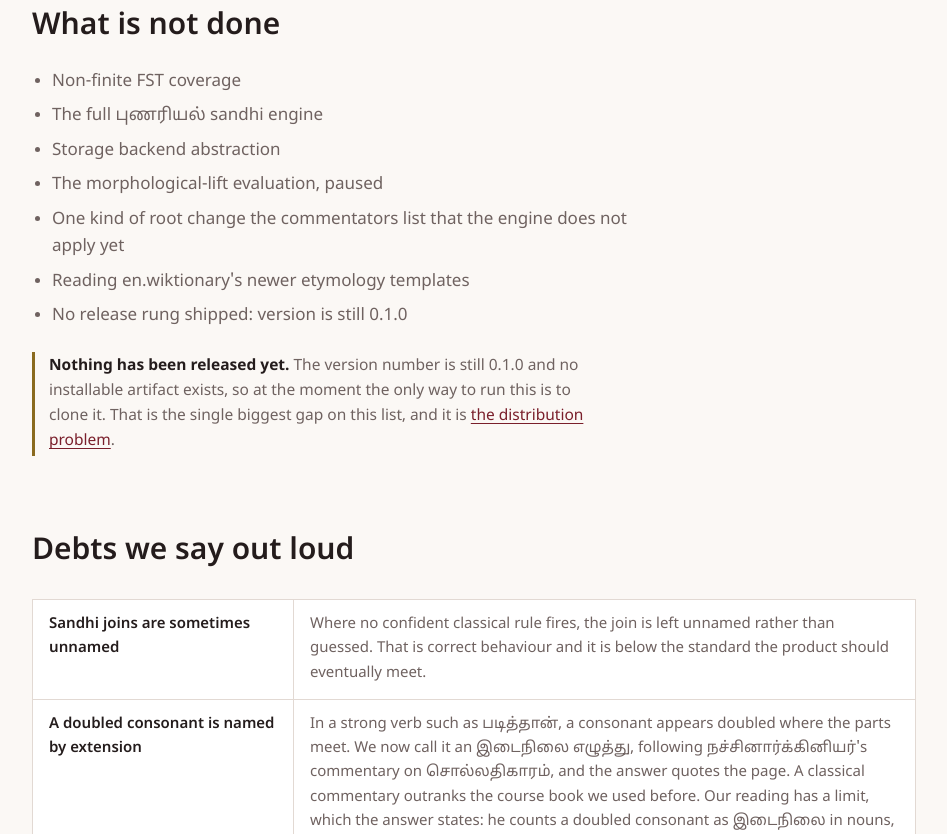
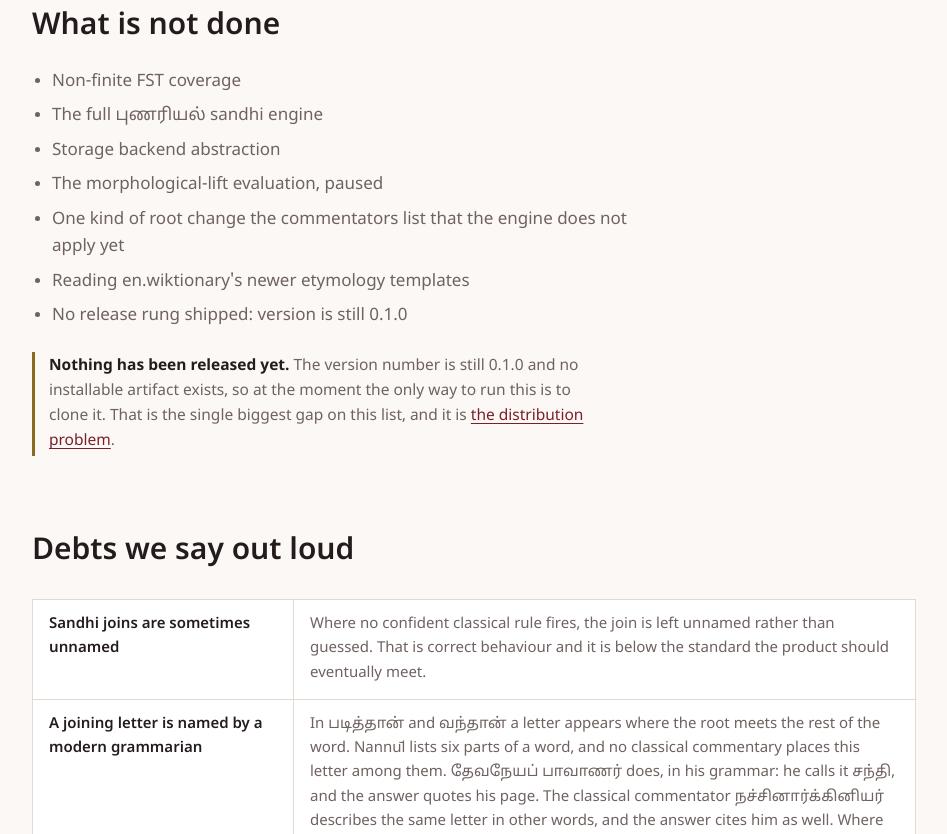
Before and after one commit to ief-global/thamizh-ai, an Astro site: page /status in a window 1280 px wide. Shown: the part 1966-2800 px from the top of the page, without its empty margins (166-1113 px from the left). Built offline with nearby package versions, Linux system fonts and the light colour scheme; Astro itself is replaced by a stand-in of ours.

Commit message:
Say that the joining letter is named by பாவாணர் as சந்தி, with the commentator cited too

```diff
--- a/src/data/status.json
+++ b/src/data/status.json
@@ -4,7 +4,7 @@
   "source": "https://github.com/ief-global/thamizh-mcp-design/blob/main/CODE-STATUS.md",
   "figures": {
     "tools": 9,
-    "tests": 440,
+    "tests": 442,
     "tests_note": "the analyser tests skip without a live foma install",
     "sweep_words": 108,
     "origin_correct": 92,
--- a/src/pages/status.astro
+++ b/src/pages/status.astro
@@ -105,14 +105,14 @@ const working = [
           Where no confident classical rule fires, the join is left unnamed rather than guessed. That
           is correct behaviour and it is below the standard the product should eventually meet.
         </dd>
-        <dt>A doubled consonant is named by extension</dt>
+        <dt>A joining letter is named by a modern grammarian</dt>
         <dd class="ta">
-          In a strong verb such as <span class="ta">படித்தான்</span>, a consonant appears doubled where
-          the parts meet. We now call it an இடைநிலை எழுத்து, following <span class="ta">நச்சினார்க்கினியர்</span>'s
-          commentary on சொல்லதிகாரம், and the answer quotes the page. A classical commentary outranks the
-          course book we used before. Our reading has a limit, which the answer states: he counts a
-          doubled consonant as இடைநிலை in nouns, and uses that name for every medial letter of a verb,
-          yet no commentator splits a strong verb's two letters explicitly.
+          In <span class="ta">படித்தான்</span> and <span class="ta">வந்தான்</span> a letter appears where the
+          root meets the rest of the word. Nannūl lists six parts of a word, and no classical commentary
+          places this letter among them. <span class="ta">தேவநேயப் பாவாணர்</span> does, in his grammar: he
+          calls it சந்தி, and the answer quotes his page. The classical commentator
+          <span class="ta">நச்சினார்க்கினியர்</span> describes the same letter in other words, and the answer
+          cites him as well. Where the older sources are silent or disagree, பாவாணர் decides.
         </dd>
         <dt>Many root changes rest on the Nannūl commentators</dt>
         <dd class="ta">
```
